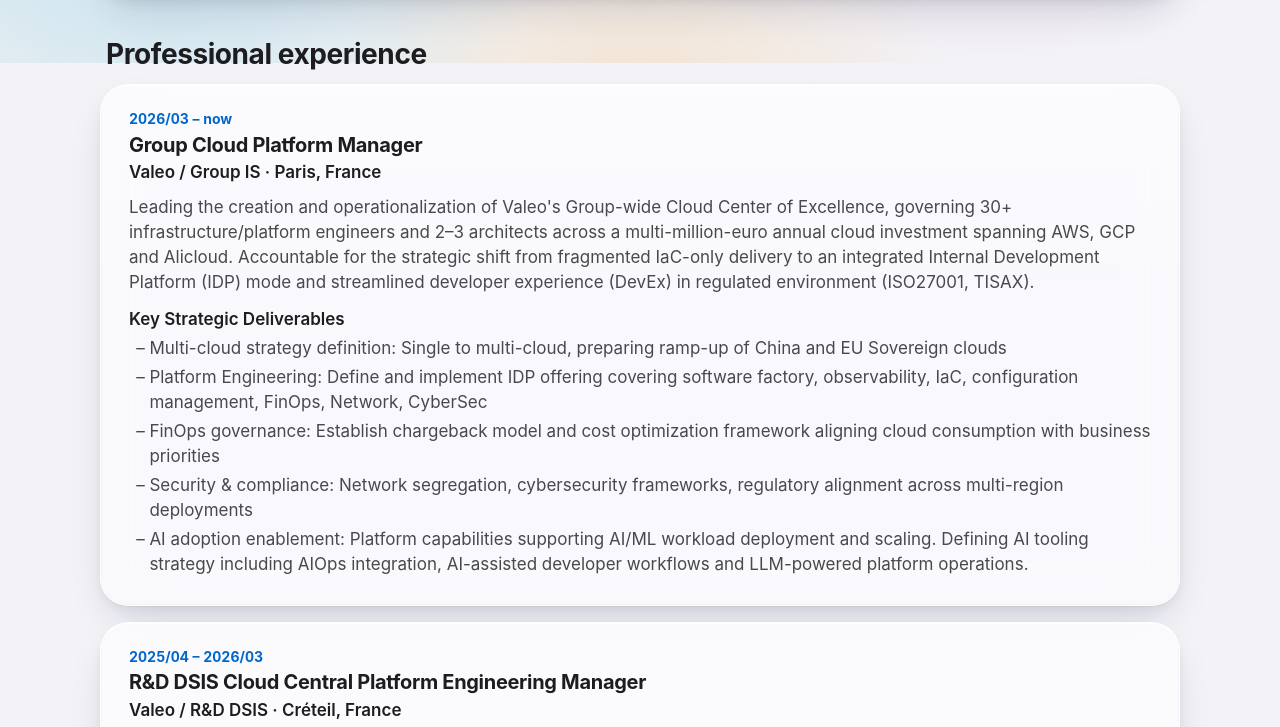
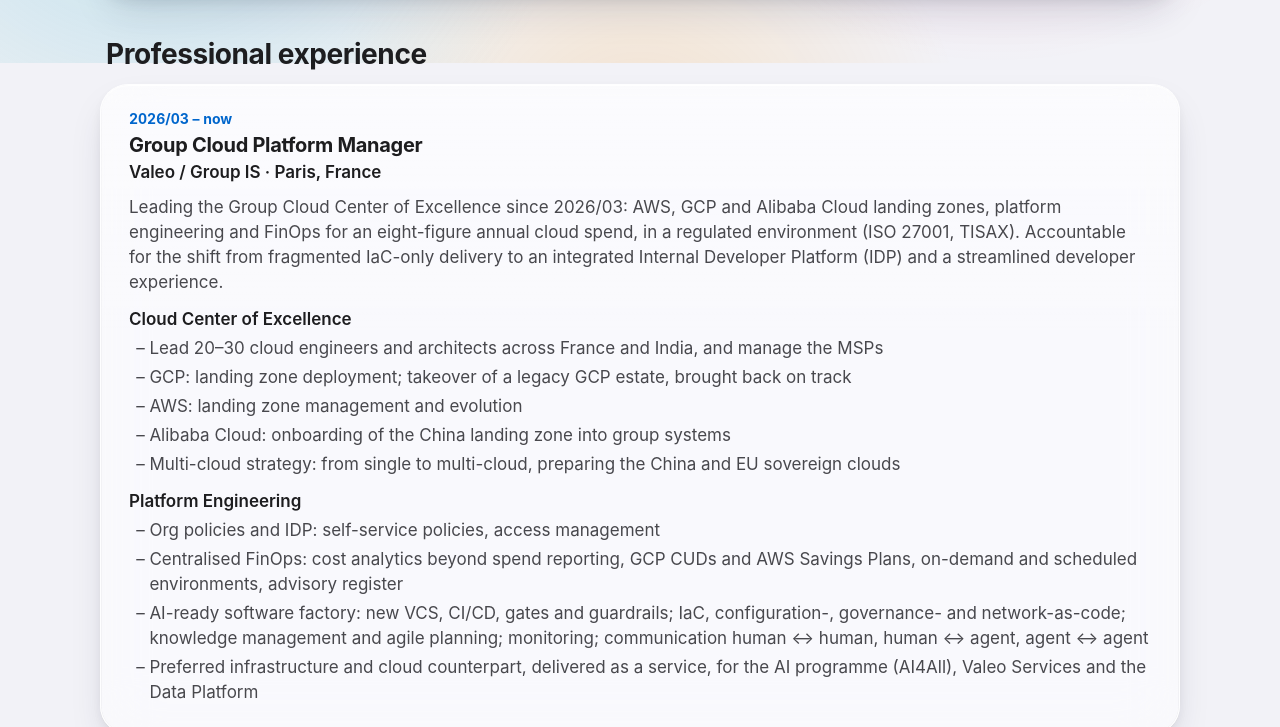
Before and after one commit to francoisgn/francois-g.com, an Astro site: page /cv in a window 1280 px wide. Shown: the part 737-1464 px from the top of the page. Built offline with nearby package versions, Linux system fonts and the light colour scheme; Astro itself is replaced by a stand-in of ours.

Commit message:
site: denser bio and current Valeo role (Cloud CoE, platform engineering)
Co-Authored-By: Claude Opus 5.5 <noreply@anthropic.com>
Claude-Session: https://claude.ai/code/session_014QH2CJ4eiEx9X2e6scdEEB

```diff
--- a/src/data/cv.ts
+++ b/src/data/cv.ts
@@ -1,7 +1,8 @@
 // CV shown on the unlisted page /cv/ and rendered to its PDF (scripts/cv-pdf.sh). Wording from the maintainer's
 // 2026 resume (PDF export), with light fixes only: obvious typos and PDF-extraction hyphens, "12+" → "15+ years"
 // (maintainer, 2026-11-25), "(en cours)" → "(in progress)", the two Worldline leadership programmes grouped
-// (maintainer, 2026-11-25).
+// (maintainer, 2026-11-25); current Valeo role rewritten from the maintainer's notes (2026-11-25: CoE lead role
+// stated as a fact, not a title; spend as "eight-figure", no exact figure).
 // PRIVACY (CLAUDE.md, "Personal data"): no postal address, phone number or email here, ever. Contact = LinkedIn and
 // GitHub only. The full name appears on this page and its PDF only; the landing page stays "François G.".
 
@@ -13,6 +14,11 @@ export interface CvLink {
   icon: 'linkedin' | 'github';
 }
 
+export interface FocusList {
+  title: string;
+  items: string[];
+}
+
 export interface Role {
   /** "2026/03 – now", as in the resume. */
   period: string;
@@ -21,8 +27,8 @@ export interface Role {
   place: string;
   /** Paragraphs under the title. */
   intro: string[];
-  /** A titled list of short items ("Key focus areas", "Key Strategic Deliverables"). */
-  focus?: { title: string; items: string[] };
+  /** Titled lists of short items ("Key focus areas", "Cloud Center of Excellence"); one list or several. */
+  focus?: FocusList | FocusList[];
   /** Achievements, one bullet each. */
   bullets?: string[];
 }
@@ -77,27 +83,36 @@ export const cv: Cv = {
       org: 'Valeo / Group IS',
       place: 'Paris, France',
       intro: [
-        "Leading the creation and operationalization of Valeo's Group-wide Cloud Center of Excellence, governing 30+ " +
-          'infrastructure/platform engineers and 2–3 architects across a multi-million-euro annual cloud investment ' +
-          'spanning AWS, GCP and Alicloud. Accountable for the strategic shift from fragmented IaC-only delivery to an ' +
-          'integrated Internal Development Platform (IDP) mode and streamlined developer experience (DevEx) in ' +
-          'regulated environment (ISO27001, TISAX).',
+        'Leading the Group Cloud Center of Excellence since 2026/03: AWS, GCP and Alibaba Cloud landing zones, ' +
+          'platform engineering and FinOps for an eight-figure annual cloud spend, in a regulated environment ' +
+          '(ISO 27001, TISAX). Accountable for the shift from fragmented IaC-only delivery to an integrated Internal ' +
+          'Developer Platform (IDP) and a streamlined developer experience.',
       ],
-      focus: {
-        title: 'Key Strategic Deliverables',
-        items: [
-          'Multi-cloud strategy definition: Single to multi-cloud, preparing ramp-up of China and EU Sovereign clouds',
-          'Platform Engineering: Define and implement IDP offering covering software factory, observability, IaC, ' +
-            'configuration management, FinOps, Network, CyberSec',
-          'FinOps governance: Establish chargeback model and cost optimization framework aligning cloud consumption ' +
-            'with business priorities',
-          'Security & compliance: Network segregation, cybersecurity frameworks, regulatory alignment across ' +
-            'multi-region deployments',
-          'AI adoption enablement: Platform capabilities supporting AI/ML workload deployment and scaling. Defining AI ' +
-            'tooling strategy including AIOps integration, AI-assisted developer workflows and LLM-powered platform ' +
-            'operations.',
-        ],
-      },
+      focus: [
+        {
+          title: 'Cloud Center of Excellence',
+          items: [
+            'Lead 20–30 cloud engineers and architects across France and India, and manage the MSPs',
+            'GCP: landing zone deployment; takeover of a legacy GCP estate, brought back on track',
+            'AWS: landing zone management and evolution',
+            'Alibaba Cloud: onboarding of the China landing zone into group systems',
+            'Multi-cloud strategy: from single to multi-cloud, preparing the China and EU sovereign clouds',
+          ],
+        },
+        {
+          title: 'Platform Engineering',
+          items: [
+            'Org policies and IDP: self-service policies, access management',
+            'Centralised FinOps: cost analytics beyond spend reporting, GCP CUDs and AWS Savings Plans, on-demand and ' +
+              'scheduled environments, advisory register',
+            'AI-ready software factory: new VCS, CI/CD, gates and guardrails; IaC, configuration-, governance- and ' +
+              'network-as-code; knowledge management and agile planning; monitoring; communication human ↔ human, ' +
+              'human ↔ agent, agent ↔ agent',
+            'Preferred infrastructure and cloud counterpart, delivered as a service, for the AI programme (AI4All), ' +
+              'Valeo Services and the Data Platform',
+          ],
+        },
+      ],
     },
     {
       period: '2025/04 – 2026/03',
--- a/src/data/profile.ts
+++ b/src/data/profile.ts
@@ -29,8 +29,11 @@ export const profile: Profile = {
   name: 'François G.',
   initials: 'FG',
   bio: [
-    'Group Cloud Platform Manager at Valeo by day: multicloud PaaS on AWS, GCP and Alibaba Cloud, cloud transformation, FinOps.',
-    'Side projects by night: agentic engineering, native apps, open source.',
+    'Group Cloud Platform Manager at Valeo, leading the Group Cloud Center of Excellence: AWS, GCP and Alibaba Cloud ' +
+      'landing zones, platform engineering and FinOps, with 20–30 cloud engineers and architects across France and India.',
+    '15+ years in SRE and platform leadership, from payment platforms at Ingenico/Worldline (99.98 % availability, ' +
+      'billions of transactions a year) to industrial multi-cloud.',
+    'Side projects by night: agentic engineering (Belayline), native apps, open source.',
   ],
   // Memoji supplied by the maintainer (2026-11-25): square crop on the head and shoulders, WebP, metadata stripped.
   // Without a photo the avatar shows the initials.
--- a/src/pages/cv/index.astro
+++ b/src/pages/cv/index.astro
@@ -61,14 +61,14 @@ const home = new URL('/', Astro.site).href;
               <h3>{r.title}</h3>
               <p class="org">{r.org} · {r.place}</p>
               {r.intro.map((t) => <p class="intro">{t}</p>)}
-              {r.focus && (
+              {r.focus && [r.focus].flat().map((f) => (
                 <>
-                  <p class="focus-title">{r.focus.title}</p>
+                  <p class="focus-title">{f.title}</p>
                   <ul class="focus">
-                    {r.focus.items.map((i) => <li>{i}</li>)}
+                    {f.items.map((i) => <li>{i}</li>)}
                   </ul>
                 </>
-              )}
+              ))}
               {r.bullets && (
                 <ul class="bullets">
                   {r.bullets.map((b) => <li>{b}</li>)}
```
Also changed, not shown: docs/screenshots/cv-desktop-light.jpg, docs/screenshots/cv-mobile-dark.jpg, docs/screenshots/desktop-dark.jpg, docs/screenshots/desktop-light.jpg, docs/screenshots/mobile-dark.jpg, docs/screenshots/mobile-light.jpg, 2 other files.
